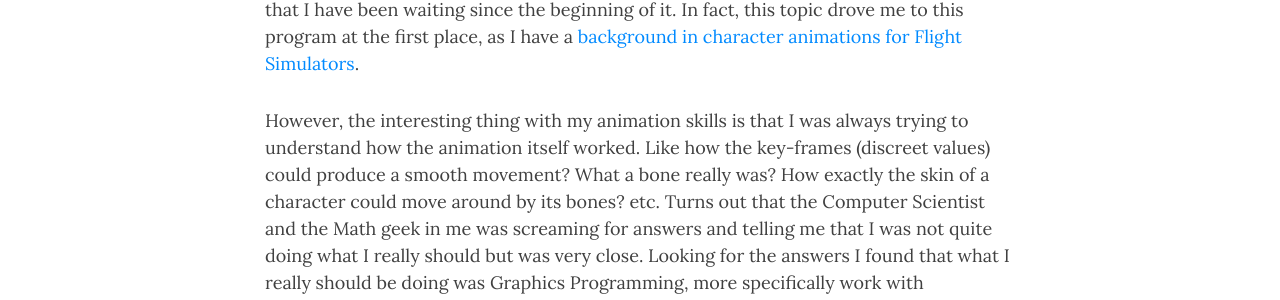
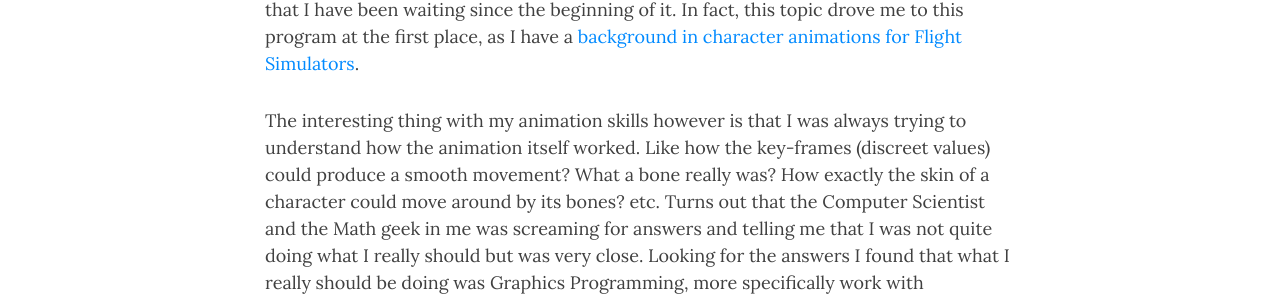
Before and after one commit to amengol/amengol.github.io, a Jekyll site: the page built from _posts/2018-02-27-skinned-mesh-animations.md, in a window 1280 px wide and 900 px high, scrolled down 422 px. Shown: the part 151-451 px from the top of the window. Built offline with Jekyll 4.4.1, drawn with Linux system fonts in a browser that asks for light colours; nearby versions of some CDN libraries; comment, search, counter and statistics services are not loaded; part of the change alters nothing that is shown; some of the changed text lies outside the part shown.

Commit message:
Minor change for fluency

```diff
--- a/_posts/2018-02-27-skinned-mesh-animations.md
+++ b/_posts/2018-02-27-skinned-mesh-animations.md
@@ -3,8 +3,8 @@ title: Skinned Mesh Animations
 layout: post
 subtitle: We're finally here
 category: computer_graphics, animation_programming, graphics_programming
-tags: [Animation Programming, Graphics Programming, Computer Physics, OpenGL, Assimp]
-excerpt: This course has been a long and demanding journey, but we are finally coming to a topic that I have been waiting since the beginning. In fact, this topic drove me to this program at the first place, as I have a background in character animations.
+tags: [Animation Programming, Graphics Programming, Computer Physics, OpenGL]
+excerpt: This course has been a long and demanding journey, but we are finally coming to a topic that I have been waiting since the beginning. In fact, this topic drove me to this program at the first place, as I have a background in character animations. The interesting thing with my animation skills however is that I was always trying to understand how the animation itself worked. Like how the key-frames (discreet values) could produce a smooth movement? What a bone really was? How exactly the skin of a character could move around by its bones? etc.
 image: /img/2018-02-27/Skinned_Mesh00.png
 comments: true
 ---
@@ -15,7 +15,7 @@ Hi, I'm Jorge Amengol, a fresh graduated student of the [Game Development - Adva
 
 This course has been a long and demanding journey, but we are finally coming to a topic that I have been waiting since the beginning of it. In fact, this topic drove me to this program at the first place, as I have a [background in character animations for Flight Simulators](https://www.youtube.com/watch?v=28iLV-tjseA&list=PLQRI4GFL6REVO1k4Nmcy3nCDFGEaSpCy_){:target="_blank"}.
 
-However, the interesting thing with my animation skills is that I was always trying to understand how the animation itself worked. Like how the key-frames (discreet values) could produce a smooth movement? What a bone really was? How exactly the skin of a character could move around by its bones? etc. Turns out that the Computer Scientist and the Math geek in me was screaming for answers and telling me that I was not quite doing what I really should but was very close. Looking for the answers I found that what I really should be doing was Graphics Programming, more specifically work with Animations from a programmer's perspective.
+The interesting thing with my animation skills however is that I was always trying to understand how the animation itself worked. Like how the key-frames (discreet values) could produce a smooth movement? What a bone really was? How exactly the skin of a character could move around by its bones? etc. Turns out that the Computer Scientist and the Math geek in me was screaming for answers and telling me that I was not quite doing what I really should but was very close. Looking for the answers I found that what I really should be doing was Graphics Programming, more specifically work with Animations from a programmer's perspective.
 
 Don't get me wrong, being an animator (artist) is really cool and I do have lots of hours as an animator, but I always felt that I had become one by accident, because of my **Flight Simulator Developer** history (I will talk about it in the future here). Today I feel that I'm definitely in the right place being a Graphics Programming and my previous experience with animation has being extremely helpful when it comes to understand the programmer side of it. But enough of that, let's get and overview of what we have being doing in class for the last few weeks for that matter.
 
```
